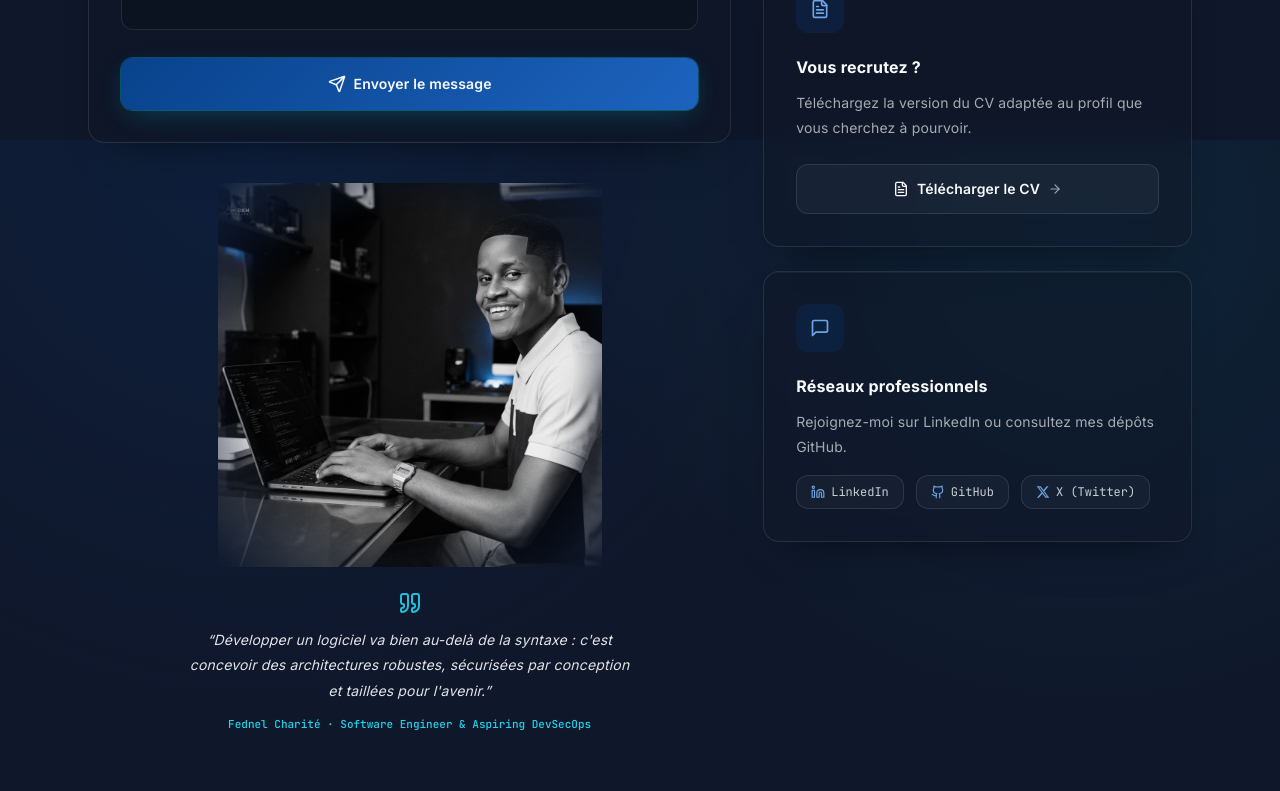
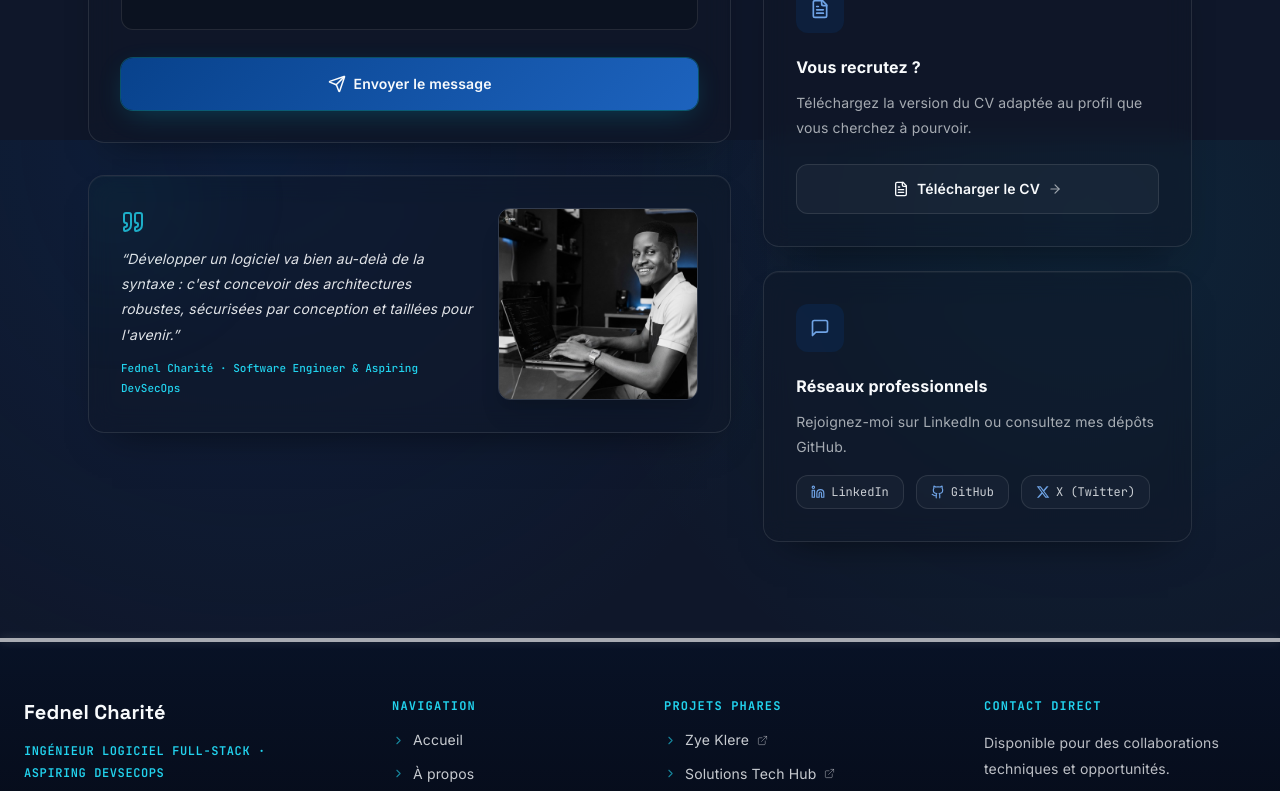
Before and after one commit to Feddy509/fednelCharite-portfolio, a Next.js app: page /contact in a window 1280 px wide. Shown: the part 660-1451 px from the top of the page. Built offline with nearby package versions, Linux system fonts and the light colour scheme.

Commit message:
Ajustement de l'image contact et dision de la repsonsivite

```diff
--- a/app/contact/page.tsx
+++ b/app/contact/page.tsx
@@ -123,7 +123,7 @@ export default function ContactPage() {
 
       {/* Section Formulaire & Sidebar */}
       <div className="mt-8 sm:mt-12 grid gap-8 lg:grid-cols-[1.2fr_0.8fr] lg:items-start">
-        {/* Kolòn Gòch : Formulaire + Kat Pòtrè san kad */}
+        {/* Kolòn Gòch : Formulaire + Kat Pòtrè */}
         <div className="space-y-8">
           <form
             onSubmit={handleSubmit}
@@ -131,10 +131,7 @@ export default function ContactPage() {
           >
             <div className="grid gap-5 sm:grid-cols-2">
               <div>
-                <label
-                  htmlFor="name"
-                  className="font-sans text-xs font-semibold uppercase tracking-wider text-paper/70"
-                >
+                <label htmlFor="name" className="font-sans text-xs font-semibold uppercase tracking-wider text-paper/70">
                   {labels.nameLabel}
                 </label>
                 <input
@@ -148,10 +145,7 @@ export default function ContactPage() {
               </div>
 
               <div>
-                <label
-                  htmlFor="email"
-                  className="font-sans text-xs font-semibold uppercase tracking-wider text-paper/70"
-                >
+                <label htmlFor="email" className="font-sans text-xs font-semibold uppercase tracking-wider text-paper/70">
                   {labels.emailLabel}
                 </label>
                 <input
@@ -167,10 +161,7 @@ export default function ContactPage() {
             </div>
 
             <div>
-              <label
-                htmlFor="message"
-                className="font-sans text-xs font-semibold uppercase tracking-wider text-paper/70"
-              >
+              <label htmlFor="message" className="font-sans text-xs font-semibold uppercase tracking-wider text-paper/70">
                 {labels.messageLabel}
               </label>
               <textarea
@@ -202,33 +193,60 @@ export default function ContactPage() {
             </button>
           </form>
 
-          {/* Seksyon Pòtrè ak efè FADE (Vignette) san bwat border */}
-          <div className="relative flex flex-col items-center justify-center text-center pt-2">
-            <div className="relative w-full max-w-xs sm:max-w-sm overflow-hidden [mask-image:radial-gradient(ellipse_at_center,black_60%,transparent_100%)]">
-              <Image
-                src="/images/fednel-coding.jpg"
-                alt="Fednel Charité coding"
-                width={500}
-                height={500}
-                priority
-                className="w-full h-auto object-cover transition-transform duration-700 hover:scale-105"
-              />
+          {/* Seksyon Pòtrè: Adaptasyon Desktop/Mobil */}
+          <div className="space-y-6">
+
+            {/* 1. Vèsyon DESKTOP: Kenbe kad la (hidden sou mobil) */}
+            <div className="hidden sm:block group relative overflow-hidden rounded-2xl border border-white/10 bg-ink-surface/40 p-8 backdrop-blur-md shadow-card transition-all hover:border-cyan-500/30">
+              <div className="absolute -left-10 -top-10 h-32 w-32 rounded-full bg-cyan-500/10 blur-3xl pointer-events-none" />
+              <div className="grid gap-6 grid-cols-[1fr_180px] lg:grid-cols-[1fr_200px] items-center">
+                <div className="space-y-3">
+                  <Quote size={24} className="text-cyan-400 opacity-80" />
+                  <p className="font-sans text-sm italic leading-relaxed text-paper/90">
+                    &ldquo;{labels.quoteText}&rdquo;
+                  </p>
+                  <p className="font-mono text-[11px] font-medium text-cyan-400">
+                    {labels.quoteAuthor}
+                  </p>
+                </div>
+                <div className="relative w-full h-48 overflow-hidden rounded-xl border border-white/15 shadow-xl">
+                  <Image
+                    src="/images/fednel-coding.jpg"
+                    alt="Fednel Charité coding"
+                    fill
+                    priority
+                    className="object-cover object-center transition-transform duration-500 group-hover:scale-105"
+                  />
+                </div>
+              </div>
             </div>
 
-            {/* Tèks sitasyon an anba foto a */}
-            <div className="mt-6 space-y-3 px-2">
-              <Quote size={24} className="text-cyan-400 mx-auto opacity-90" />
-              <p className="font-sans text-xs sm:text-sm italic leading-relaxed text-paper/90 max-w-md mx-auto">
-                &ldquo;{labels.quoteText}&rdquo;
-              </p>
-              <p className="font-mono text-[11px] font-medium text-cyan-400">
-                {labels.quoteAuthor}
-              </p>
+            {/* 2. Vèsyon MOBIL: Efè Fade (vignette), retire kad (hidden sou desktop) */}
+            <div className="block sm:hidden relative flex flex-col items-center justify-center text-center pt-2">
+              <div className="relative w-full max-w-xs overflow-hidden [mask-image:radial-gradient(ellipse_at_center,black_40%,transparent_95%)]">
+                <Image
+                  src="/images/fednel-coding.jpg"
+                  alt="Fednel Charité coding"
+                  width={400}
+                  height={400}
+                  priority
+                  className="w-full h-auto object-cover transition-transform duration-700"
+                />
+              </div>
+              <div className="mt-4 space-y-3 px-2">
+                <Quote size={20} className="text-cyan-400 mx-auto opacity-80" />
+                <p className="font-sans text-xs italic leading-relaxed text-paper/90 max-w-sm mx-auto">
+                  &ldquo;{labels.quoteText}&rdquo;
+                </p>
+                <p className="font-mono text-[10px] font-medium text-cyan-400">
+                  {labels.quoteAuthor}
+                </p>
+              </div>
             </div>
           </div>
         </div>
 
-        {/* Kolòn Dwat : Sidebar Info + Resume CTA + Socials */}
+        {/* Kolòn Dwat */}
         <div className="space-y-6">
           {/* Email Direct */}
           <div className="group rounded-2xl border border-white/10 bg-ink-surface/40 p-5 sm:p-8 backdrop-blur-md shadow-card transition hover:border-accent-500/30">
```
